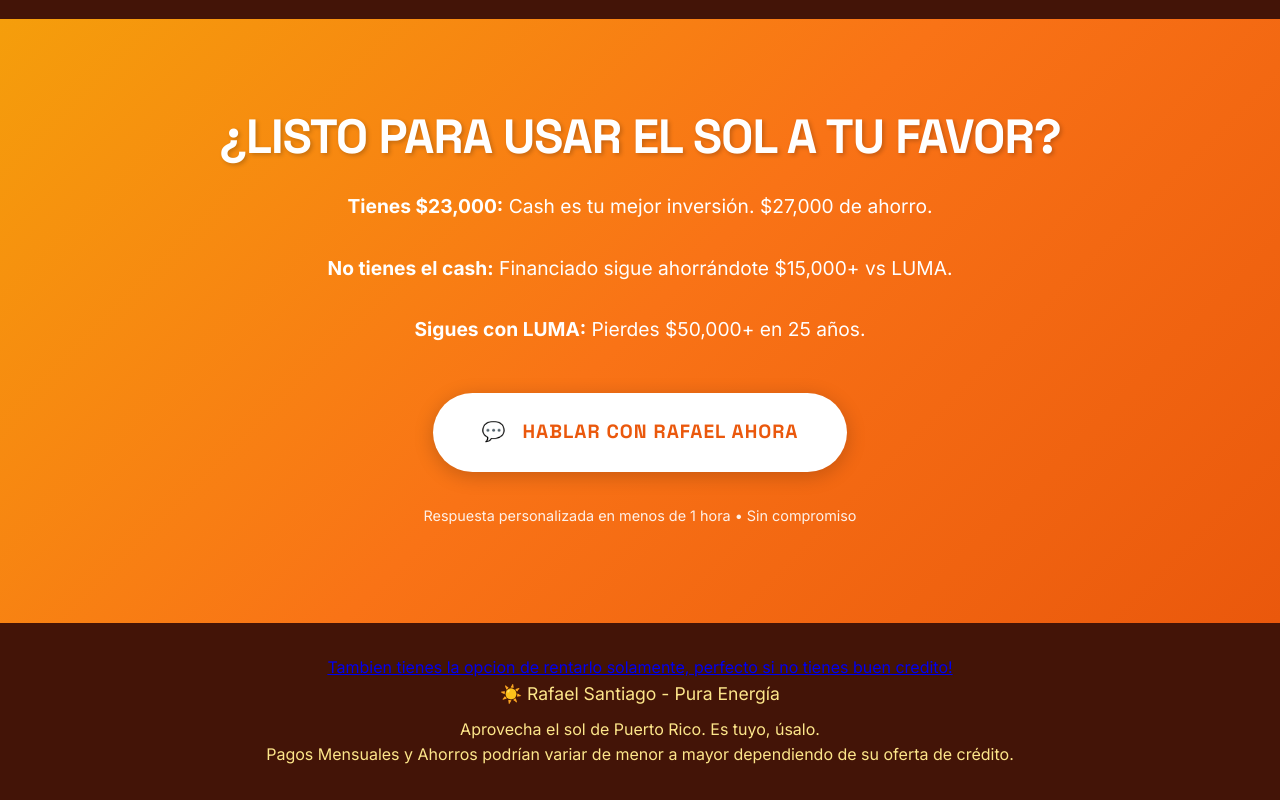
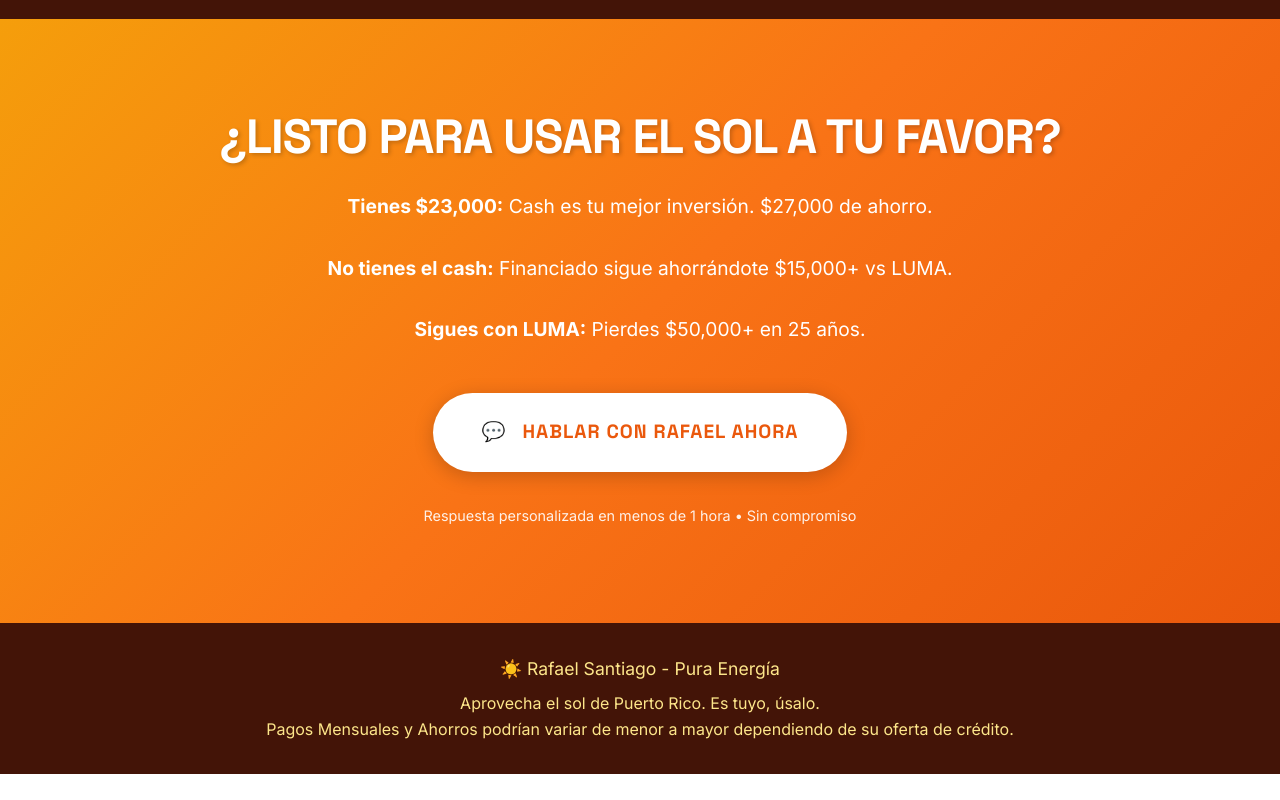
Before and after one commit to rafael33pr/astro-blog-starter-template, an Astro site: page / in a window 1280 px wide. Shown: the part 4322-5122 px from the top of the page. After the commit the page ends 5096 px from the top, so only its background shows below. Built offline with nearby package versions, Linux system fonts and the light colour scheme; Astro itself is replaced by a stand-in of ours.

Commit message:
Update index.astro

```diff
--- a/src/pages/index.astro
+++ b/src/pages/index.astro
@@ -863,13 +863,10 @@
                 Respuesta personalizada en menos de 1 hora • Sin compromiso
             </p>
         </div>
+
     </section>
 
     <footer>
-<a href="/ppa" class="PPA SUNRUN">
-    <span>
-    <span> Tambien tienes la opcion de rentarlo solamente, perfecto si no tienes buen credito!</span>
-</a>
         <p style="font-size: 1.1rem; margin-bottom: 0.5rem;">☀️ Rafael Santiago - Pura Energía</p>
         <p>Aprovecha el sol de Puerto Rico. Es tuyo, úsalo.</p>
         <p>Pagos Mensuales y Ahorros podrían variar de menor a mayor dependiendo de su  oferta de crédito.</p>
```
